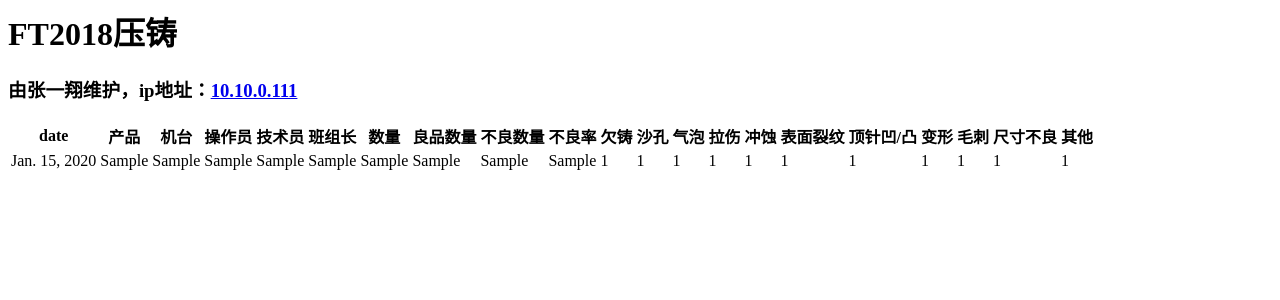
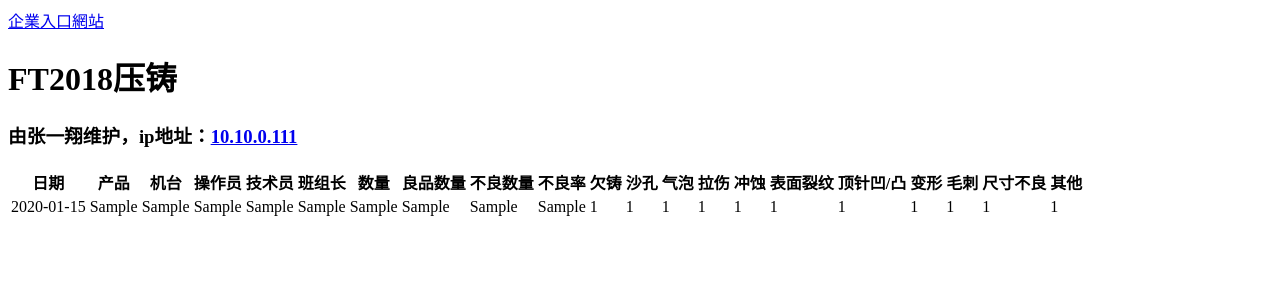
Before and after one commit to ft2017/FT2018yazhu, a Django app: page / in a window 1280 px wide. Shown: the top 300 px of the page. Run offline with Django 3.2, Linux system fonts and the light colour scheme; tables that the repository leaves empty hold one stand-in row (values such as "Sample post").

Commit message:
2018-01-12 03

```diff
--- a/mysite/polls/templates/polls/index.html
+++ b/mysite/polls/templates/polls/index.html
@@ -2,6 +2,7 @@
 {% load static %}
 
 <link rel="stylesheet" type="text/css" href="{% static 'polls/style.css' %}" />
+<a class="btn btn-primary" href="http://portal.fulltech-metal.com">企業入口網站</a>
 <h1>FT2018压铸</h1>
 <h3>由张一翔维护，ip地址：<a href = 'http://10.10.0.111'>10.10.0.111</a></h3>
 <!-- {% if latest_question_list %}
@@ -21,11 +22,11 @@
 {% if Yazhu_list %}
 
         <table class = 'gridtable'>
-        <th>date</th><th>产品</th><th>机台</th><th>操作员</th><th>技术员</th><th>班组长</th><th>数量</th><th>良品数量</th><th>不良数量</th><th>不良率</th><th>欠铸</th><th>沙孔</th><th>气泡</th><th>拉伤</th><th>冲蚀</th><th>表面裂纹</th><th>顶针凹/凸</th><th>变形</th><th>毛刺</th><th>尺寸不良</th><th>其他</th>
+        <th>日期</th><th>产品</th><th>机台</th><th>操作员</th><th>技术员</th><th>班组长</th><th>数量</th><th>良品数量</th><th>不良数量</th><th>不良率</th><th>欠铸</th><th>沙孔</th><th>气泡</th><th>拉伤</th><th>冲蚀</th><th>表面裂纹</th><th>顶针凹/凸</th><th>变形</th><th>毛刺</th><th>尺寸不良</th><th>其他</th>
     {% for item in Yazhu_list %}
 <tr>
 <td>
-{{ item.work_date }}</td><td>
+{{ item.work_date | date:'Y-m-d '}}</td><td>
 {{ item.work_prod }}</td><td>
 {{ item.work_mach }}</td><td>
 {{ item.work_by }}</td><td>
```
